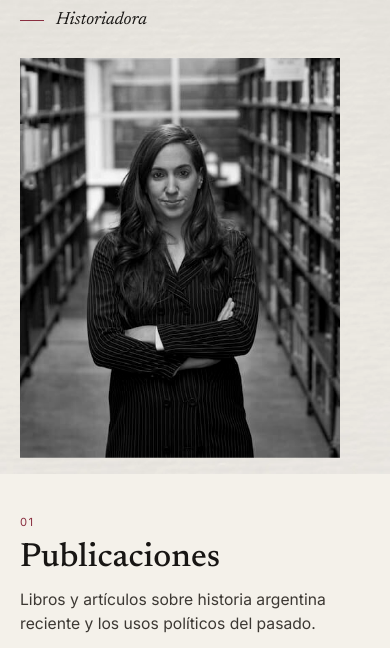
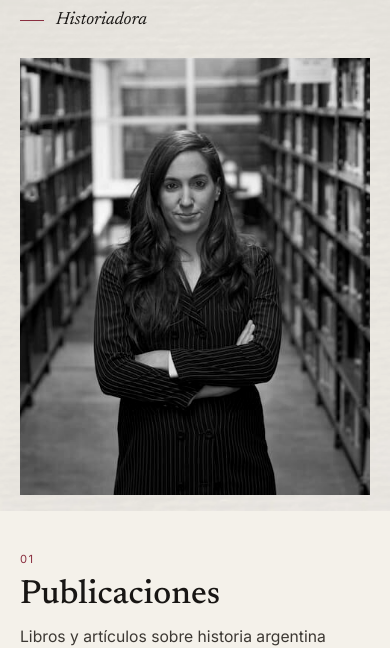
Before and after one commit to GermanGomezBonellii/camila-perochena, a plain HTML site: page index.html in a window 390 px wide. Shown: the part 201-849 px from the top of the page. Drawn offline with Linux system fonts and the light colour scheme.

Commit message:
Update Camila Perochena website

```diff
--- a/css/home.css
+++ b/css/home.css
@@ -6,8 +6,15 @@
    Hero — compacto, asimétrico, tipografía + imagen superpuestas
    --------------------------------------------------------- */
 .hero {
-  padding-top: clamp(1.5rem, 3.5vw, 2.5rem);
-  padding-bottom: clamp(1rem, 2.5vw, 1.5rem);
+  /* Sin padding vertical propio en desktop: es lo que permite que
+     .hero-figure llegue exactamente al borde superior e inferior
+     de la sección. El espacio que el hero tenía antes se movió
+     como padding propio de .hero-text, así que el texto no se mueve
+     un píxel — solo cambió quién "sostiene" ese espacio. En mobile
+     se restaura (ver @media max-width:880px), porque ahí la foto
+     no hace bleed vertical. */
+  padding-top: 0;
+  padding-bottom: 0;
   border-top: 0;
   /* Textura de papel muy sutil sobre el mismo tono cálido de fondo:
      background-blend-mode la tiñe con --color-bg para que no
@@ -38,7 +45,11 @@
   grid-column: 1 / 6;
   position: relative;
   z-index: 2;
-  padding-top: clamp(1.75rem, 6vw, 3.75rem);
+  /* Suma del padding-top que .hero tenía antes + el propio de este
+     bloque: el texto queda exactamente donde estaba. El padding-bottom
+     reemplaza al padding-bottom que .hero tenía antes, por la misma razón. */
+  padding-top: calc(clamp(1.5rem, 3.5vw, 2.5rem) + clamp(1.75rem, 6vw, 3.75rem));
+  padding-bottom: clamp(1rem, 2.5vw, 1.5rem);
 }
 
 .hero-name {
@@ -86,17 +97,21 @@
   grid-column: 6 / 13;
   position: relative;
   justify-self: end;
+  /* Estira la figura a la altura completa de la fila del grid — que
+     en desktop queda definida por .hero-text, no por la imagen — para
+     que la foto llegue de borde a borde sin depender de un alto fijo. */
+  align-self: stretch;
   width: 100%;
   max-width: 430px;
   margin-top: 0;
 }
 
 .hero-image {
-  aspect-ratio: 4 / 5;
+  display: block;
   width: 100%;
   height: 100%;
   object-fit: cover;
-  object-position: center 30%;
+  object-position: center 18%;
   filter: grayscale(1) contrast(1.05);
 }
 
@@ -349,6 +364,13 @@
 }
 
 @media (max-width: 880px) {
+  /* En mobile la foto no hace bleed vertical, así que la sección
+     vuelve a tener su propio respiro arriba y abajo. */
+  .hero {
+    padding-top: clamp(1.5rem, 3.5vw, 2.5rem);
+    padding-bottom: clamp(1rem, 2.5vw, 1.5rem);
+  }
+
   .hero-grid {
     grid-template-columns: 1fr;
   }
@@ -356,13 +378,25 @@
   .hero-text {
     grid-column: 1 / -1;
     padding-top: clamp(1rem, 4vw, 1.75rem);
+    padding-bottom: 0;
   }
 
+  /* Sin max-width ni justify-self propios: al ocupar todo el ancho
+     de la columna (que ya está acotada por el padding-inline de
+     .container, el mismo gutter que usa el resto del contenido), la
+     foto queda centrada de forma natural, con márgenes idénticos a
+     los dos lados — sin offsets ni transform manuales. */
   .hero-figure {
     grid-column: 1 / -1;
-    justify-self: start;
-    max-width: 320px;
+    align-self: auto;
+    max-width: none;
     margin-top: clamp(1.5rem, 5vw, 2.25rem);
+  }
+
+  .hero-image {
+    aspect-ratio: 4 / 5;
+    height: auto;
+    object-position: center 22%;
   }
 
   .hero-role {
```
